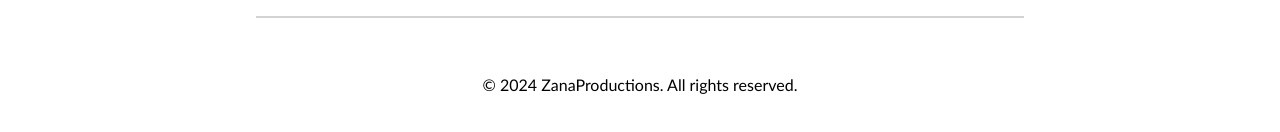
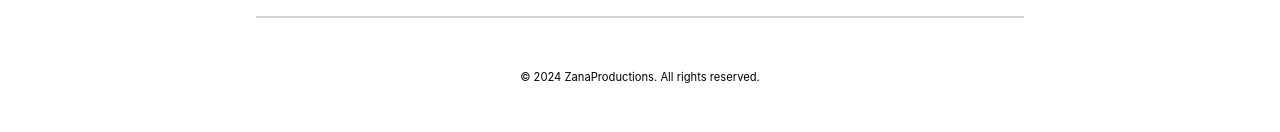
Before and after one commit to nabazesmail/ZanaProductions, a React (Create React App) app: page / in a window 1280 px wide. Shown: the part 2222-2354 px from the top of the page. Built offline with nearby package versions, Linux system fonts and the light colour scheme.

Commit message:
small changes!

```diff
--- a/src/components/Home/Home.css
+++ b/src/components/Home/Home.css
@@ -90,17 +90,6 @@
 .new-section {
   text-align: center;
   margin-top: 1%;
-}
-
-.site-footer {
-  padding: 15px;
-  text-align: center;
-  width: 60%; /* Set width to 70% of the parent element */
-  margin: 2% auto; /* Center the footer */
-}
-
-.site-footer p{
-  font-family: 'Gill Sans', 'Gill Sans MT', Calibri, sans-serif;
 }
 
 .nextIcons {
@@ -304,12 +293,21 @@
   border-bottom-right-radius: 100px; /* Adjust the radius as needed */
 }
 
+
+.site-footer {
+  padding: 15px;
+  text-align: center;
+  width: 60%; /* Set width to 70% of the parent element */
+  margin: 2% auto; /* Center the footer */
+}
+
 /* Media query for mobile devices */
 @media (max-width: 768px) {
   .second-par {
     text-align: center;
     font-size: 6rem;
     line-height: 1.5;
+    margin-right: 2%;
   }
 
   .photo-container {
@@ -335,11 +333,11 @@
   }
 
   .new-section .experience-par {
-    max-width: 90%; /* Allow the photo and text to take full width */
+    max-width: 100%; /* Allow the photo and text to take full width */
   }
 
   .new-section2 .experience-par2 {
-    max-width: 90%; /* Allow the photo and text to take full width */
+    max-width: 100%; /* Allow the photo and text to take full width */
   }
 
   .new-section .your-photo {
--- a/src/components/footer/footer.css
+++ b/src/components/footer/footer.css
@@ -7,9 +7,8 @@
 }
 
 .footer-bottom {
-    font-size: 1em;
+    font-size: 0.7em;
     margin-bottom: 10px;
     color: black;
     text-align: center;
-    font-family: cursive;
 }
```
